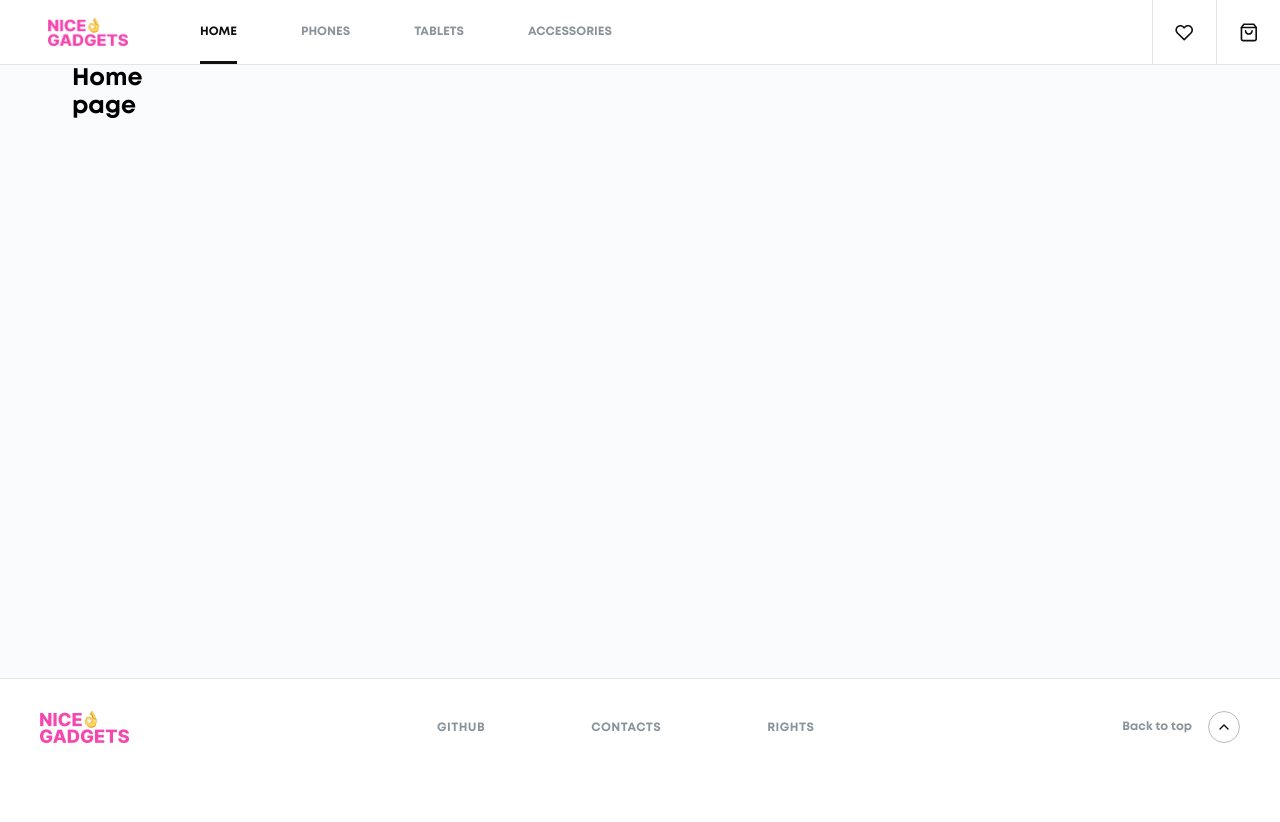
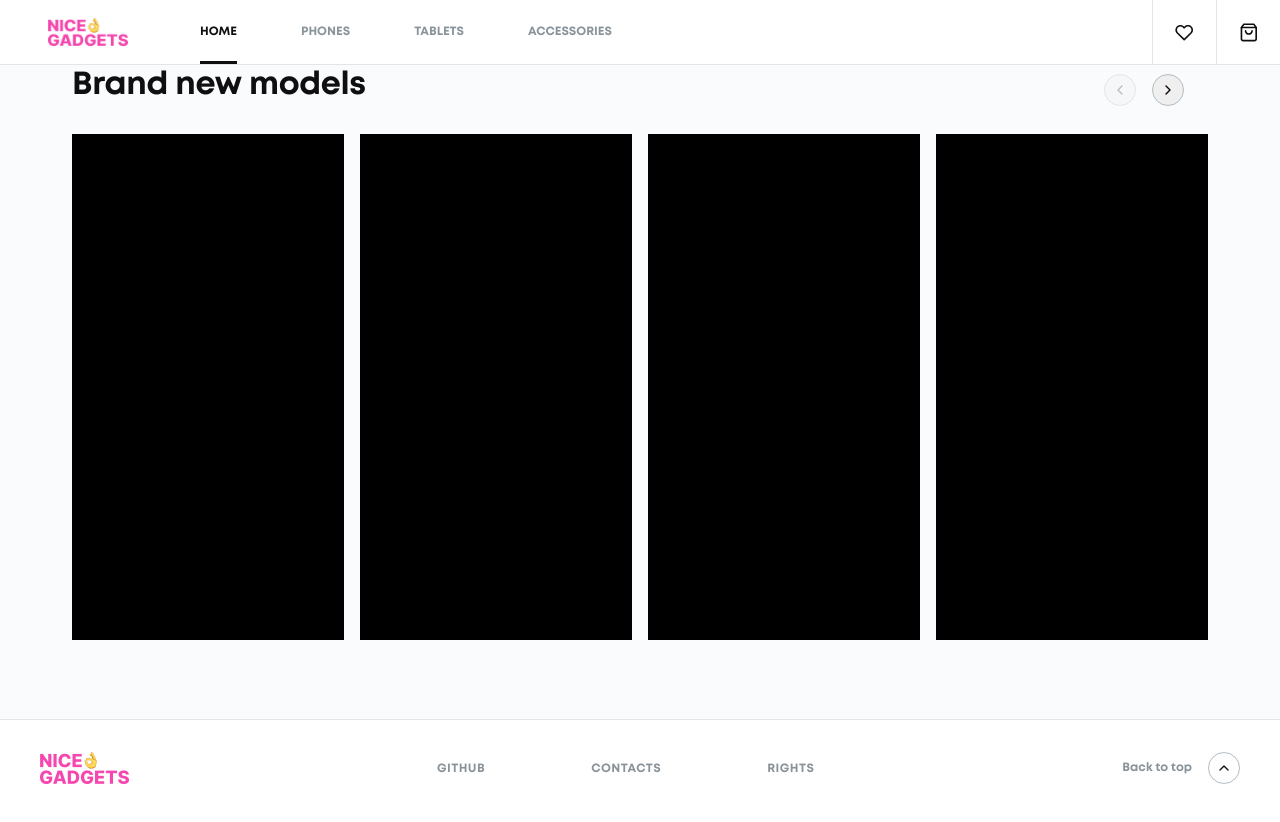
Before and after one commit to fe-may23-bugs-and-hugs/nice-gadgets-fe, a React (Create React App) app: page / in a window 1280 px wide. Shown: the top 822 px of the page. Before the commit the page ends 800 px from the top, so only its background shows below. Built offline with nearby package versions, Linux system fonts and the light colour scheme.

Commit message:
Added common slider with adaptive layout and functionality

```diff
--- a/package.json
+++ b/package.json
@@ -17,6 +17,7 @@
     "react-dom": "^18.2.0",
     "react-router-dom": "^6.15.0",
     "react-scripts": "5.0.1",
+    "swiper": "^9.4.0",
     "typescript": "^4.9.5",
     "usehooks-ts": "^2.9.1",
     "web-vitals": "^2.1.4"
--- a/src/module/HomePage/HomePage.tsx
+++ b/src/module/HomePage/HomePage.tsx
@@ -1,3 +1,10 @@
+import { ContentLayout } from '../shared/ContentLayout';
+import { ProductsSlider } from './components/ProductsSlider/ProductsSlider';
+
 export const HomePage = () => {
-  return <h2>Home page</h2>;
+  return (
+    <ContentLayout>
+      <ProductsSlider />
+    </ContentLayout>
+  );
 };
--- /dev/null
+++ b/src/module/HomePage/components/ProductsSlider/ProductsSlider.styled.tsx
@@ -0,0 +1,89 @@
+import styled from 'styled-components';
+import { onDesktop, onTablet } from '../../../shared/Mixins';
+
+export const SlideWrapper = styled.div`
+  position: relative;
+  margin-bottom: 57px;
+
+  ${onTablet(`
+    margin-bottom: 64px;
+  `)}
+
+  ${onDesktop(`
+    margin-bottom: 80px;
+  `)}
+`;
+
+export const UpperWrapper = styled.div`
+  display: flex;
+  justify-content: space-between;
+  margin-bottom: 39px;
+
+  ${onTablet(`
+    margin-bottom: 28.5px;
+  `)}
+
+  ${onDesktop(`
+    margin-bottom: 28px;
+  `)}
+`;
+
+export const Subtitle = styled.h2`
+  font-size: ${({ theme }) => theme.fonts.sizeXxl};
+  font-weight: ${({ theme }) => theme.fonts.weightBold};
+  line-height: ${({ theme }) => theme.fonts.lineHeightXxl};
+  letter-spacing: ${({ theme }) => theme.fonts.spacingS};
+  margin-right: 14px;
+  color: ${({ theme }) => theme.colors.grayPrimary};
+`;
+
+export const ButtonsWrapper = styled.div`
+  display: flex;
+  align-items: end;
+  gap: 16px;
+  margin-right: 24px;
+`;
+
+export const Button = styled.button`
+  display: flex;
+  justify-content: center;
+  align-items: center;
+  border: 1px solid ${({ theme }) => theme.colors.grayIcons};
+  border-radius: 48px;
+  width: 32px;
+  height: 32px;
+  cursor: pointer;
+  transition: border-color ${({ theme }) => theme.transition.slower};
+;
+
+  &:hover {
+    border-color: ${({ theme }) => theme.colors.grayPrimary};
+  }
+
+  &:disabled {
+    border-color: ${({ theme }) => theme.colors.grayElements};
+    cursor: not-allowed;
+
+    svg {
+      use {
+        fill: ${({ theme }) => theme.colors.grayIcons};
+      }
+    }
+  }
+`;
+
+export const Card = styled.div`
+  width: 212px;
+  height: 439px;
+  background-color: #000;
+
+  ${onTablet(`
+    width: 237px;
+    height: 512px;
+  `)}
+
+  ${onDesktop(`
+    width: 272px;
+    height: 506px;
+  `)}
+`;
--- /dev/null
+++ b/src/module/HomePage/components/ProductsSlider/ProductsSlider.tsx
@@ -0,0 +1,111 @@
+import { Swiper, SwiperSlide } from 'swiper/react';
+import { Navigation } from 'swiper';
+import 'swiper/css';
+import 'swiper/swiper-bundle.css';
+
+import {
+  Button,
+  ButtonsWrapper,
+  Card,
+  SlideWrapper,
+  Subtitle,
+  UpperWrapper,
+} from './ProductsSlider.styled';
+
+import { Icon, IconSprite } from '../../../shared';
+
+export const ProductsSlider = () => {
+  return (
+    <SlideWrapper>
+      <UpperWrapper>
+        <Subtitle>Brand new models</Subtitle>
+
+        <ButtonsWrapper className='buttons-wrapper'>
+          <IconSprite />
+
+          <Button id='prev-btn'>
+            <Icon spriteName="arrow-left" fill="#000" />
+          </Button>
+
+          <Button className='btn' id='next-btn'>
+            <Icon spriteName="arrow-right" fill="#000" />
+          </Button>
+        </ButtonsWrapper>
+      </UpperWrapper>
+
+      <Swiper
+        modules={[Navigation]}
+        spaceBetween={16}
+        slidesPerView={1}
+        navigation={{
+          prevEl: '#prev-btn',
+          nextEl: '#next-btn',
+        }}
+        breakpoints={{
+          640: {
+            slidesPerView: 2.5,
+          },
+          1200: {
+            slidesPerView: 4,
+          },
+        }}
+      >
+        <SwiperSlide style={{
+          display: 'flex',
+          justifyContent: 'center',
+        }}>
+          <Card />
+        </SwiperSlide>
+
+        <SwiperSlide style={{
+          display: 'flex',
+          justifyContent: 'center',
+        }}>
+          <Card />
+        </SwiperSlide>
+
+        <SwiperSlide style={{
+          display: 'flex',
+          justifyContent: 'center',
+        }}>
+          <Card />
+        </SwiperSlide>
+
+        <SwiperSlide style={{
+          display: 'flex',
+          justifyContent: 'center',
+        }}>
+          <Card />
+        </SwiperSlide>
+
+        <SwiperSlide style={{
+          display: 'flex',
+          justifyContent: 'center',
+        }}>
+          <Card />
+        </SwiperSlide>
+
+        <SwiperSlide style={{
+          display: 'flex',
+          justifyContent: 'center',
+        }}>
+          <Card />
+        </SwiperSlide>
+
+        <SwiperSlide style={{
+          display: 'flex',
+          justifyContent: 'center',
+        }}>
+          <Card />
+        </SwiperSlide>
+
+        <SwiperSlide style={{
+          display: 'flex',
+          justifyContent: 'center',
+        }}>
+          <Card />
+        </SwiperSlide>
+      </Swiper>
+    </SlideWrapper >
+  );
+};
```
Also changed, not shown: src/module/HomePage/components/ProductsSlider/SwiperButtons.tsx (added, +24 -0 lines).
